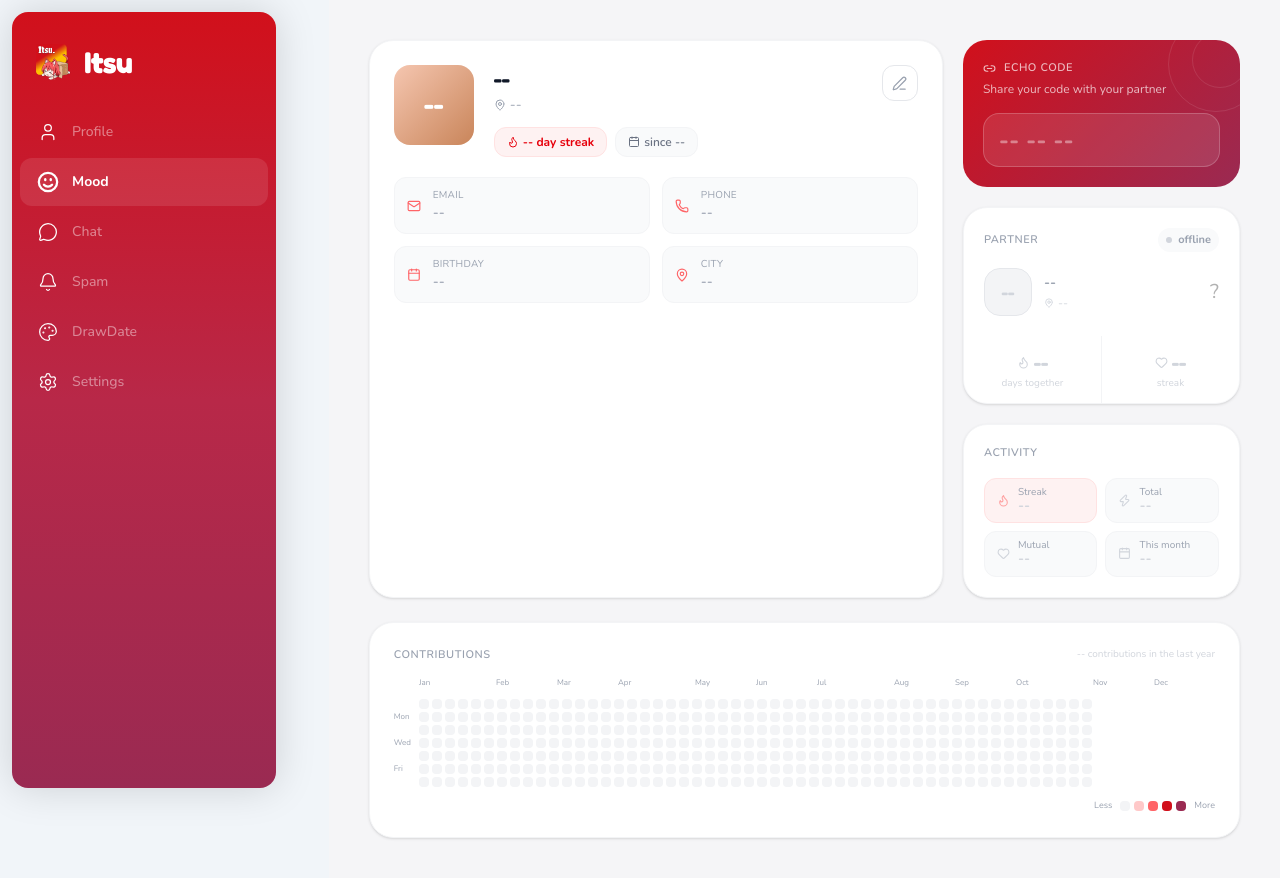
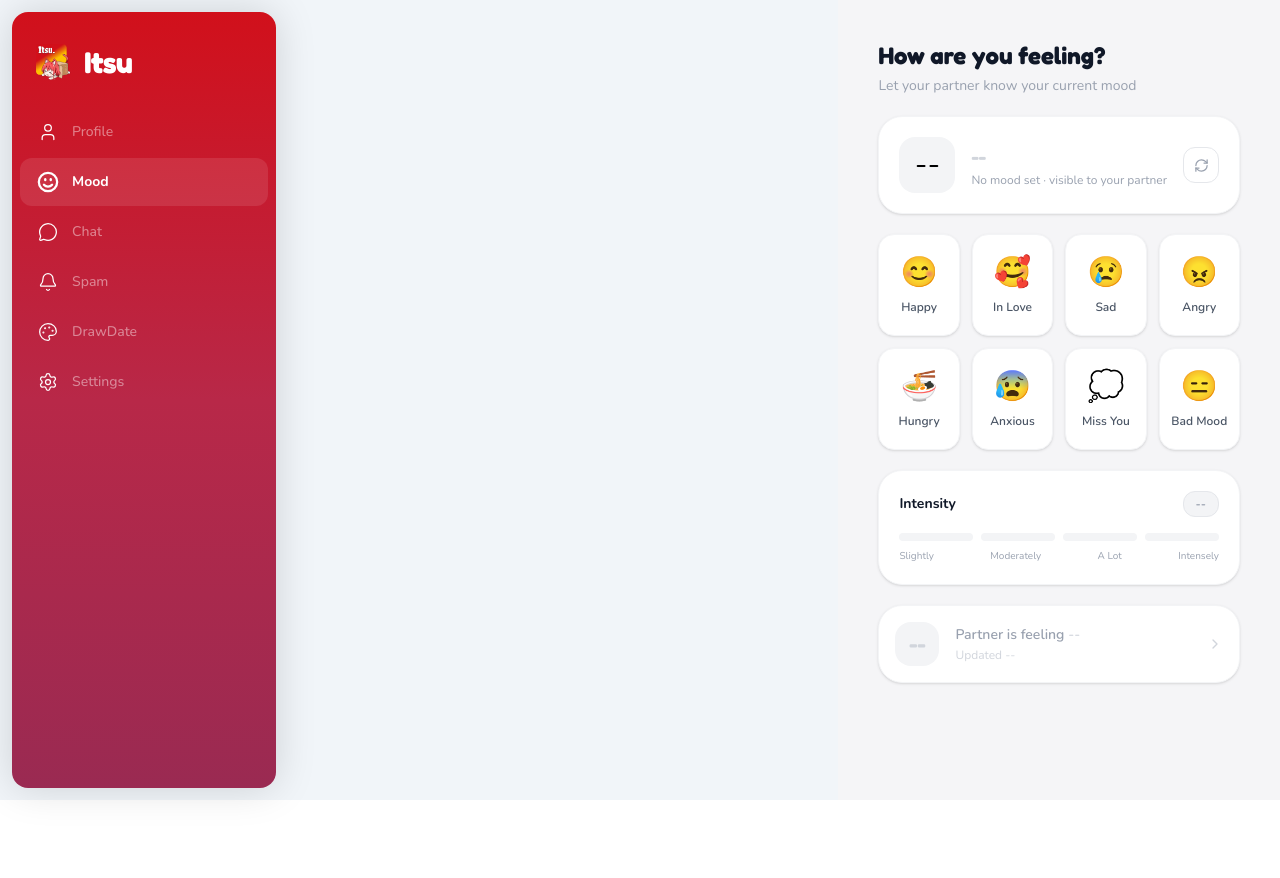
Before and after one commit to fatratra-png/itsu, a React (Vite) app in the folder frontend/: page / in a window 1280 px wide. Both pictures are taken after a click on the button "Mood". After the commit the page ends 800 px from the top, so only its background shows below. Built offline with nearby package versions, Linux system fonts and the light colour scheme.

Commit message:
feat(ui):mood tracker

```diff
--- a/frontend/src/App.tsx
+++ b/frontend/src/App.tsx
@@ -1,7 +1,7 @@
 import { useState } from "react";
 import Sidebar from "./components/layout/Sidebar";
 import ProfilePage from "./pages/ProfilePage";
-
+import MoodPage from "./pages/MoodPage";
 export default function App() {
   const [activeItem, setActiveItem] = useState("profile");
 
@@ -9,7 +9,8 @@ export default function App() {
     <div className="flex min-h-screen bg-[#f1f5f9]">
       <Sidebar activeItem={activeItem} onNavigate={setActiveItem} />
       <main className="flex-1 lg:ml-72" />
-      <ProfilePage />
+      {activeItem === "profile" && <ProfilePage />}
+      {activeItem === "mood" && <MoodPage />}
     </div>
   );
 }
--- /dev/null
+++ b/frontend/src/pages/MoodPage.tsx
@@ -0,0 +1,102 @@
+import { RefreshCw, ChevronRight } from "lucide-react";
+
+const MOODS = [
+  { emoji: "😊", label: "Happy" },
+  { emoji: "🥰", label: "In Love" },
+  { emoji: "😢", label: "Sad" },
+  { emoji: "😠", label: "Angry" },
+  { emoji: "🍜", label: "Hungry" },
+  { emoji: "😰", label: "Anxious" },
+  { emoji: "💭", label: "Miss You" },
+  { emoji: "😑", label: "Bad Mood" },
+];
+
+const INTENSITIES = ["Slightly", "Moderately", "A Lot", "Intensely"];
+
+export default function MoodPage() {
+  return (
+    <div className="min-h-screen bg-[#f5f5f7] font-nunito p-6 lg:p-10">
+      <div className="max-w-2xl mx-auto flex flex-col gap-5">
+        {/* Header */}
+        <div>
+          <h1 className="font-fredoka text-2xl font-bold text-gray-900">
+            How are you feeling?
+          </h1>
+          <p className="text-sm text-gray-400 mt-1">
+            Let your partner know your current mood
+          </p>
+        </div>
+
+        {/* Current mood card */}
+        <div className="bg-white rounded-3xl p-5 border border-gray-100 shadow-sm flex items-center gap-4">
+          <div className="w-14 h-14 rounded-2xl bg-gray-100 flex items-center justify-center text-3xl shrink-0">
+            --
+          </div>
+          <div className="flex-1 min-w-0">
+            <p className="font-fredoka font-bold text-lg text-gray-300">--</p>
+            <p className="text-xs text-gray-400 mt-0.5">
+              No mood set · visible to your partner
+            </p>
+          </div>
+          <button className="w-9 h-9 rounded-xl border border-gray-200 flex items-center justify-center text-gray-400 hover:border-red-200 hover:text-red-500 transition-colors shrink-0">
+            <RefreshCw size={15} />
+          </button>
+        </div>
+
+        {/* Mood grid */}
+        <div className="grid grid-cols-2 sm:grid-cols-4 gap-3">
+          {MOODS.map(({ emoji, label }) => (
+            <button
+              key={label}
+              className="bg-white rounded-2xl py-5 flex flex-col items-center gap-2 border border-gray-100 shadow-sm hover:border-red-200 hover:bg-red-50 transition-colors cursor-pointer"
+            >
+              <span className="text-3xl">{emoji}</span>
+              <span className="text-xs font-semibold text-gray-600">
+                {label}
+              </span>
+            </button>
+          ))}
+        </div>
+
+        {/* Intensity */}
+        <div className="bg-white rounded-3xl p-5 border border-gray-100 shadow-sm">
+          <div className="flex items-center justify-between mb-4">
+            <p className="text-sm font-bold text-gray-900">Intensity</p>
+            <span className="px-3 py-1 rounded-xl bg-gray-100 border border-gray-200 text-xs font-bold text-gray-400">
+              --
+            </span>
+          </div>
+          <div className="grid grid-cols-4 gap-2">
+            {INTENSITIES.map((level) => (
+              <button
+                key={level}
+                className="h-2 rounded-full bg-gray-100 hover:bg-red-300 transition-colors"
+              />
+            ))}
+          </div>
+          <div className="flex justify-between mt-2">
+            {INTENSITIES.map((level) => (
+              <span key={level} className="text-[10px] text-gray-400">
+                {level}
+              </span>
+            ))}
+          </div>
+        </div>
+
+        {/* Partner mood */}
+        <div className="bg-white rounded-3xl p-4 border border-gray-100 shadow-sm flex items-center gap-4">
+          <div className="w-11 h-11 rounded-2xl bg-gray-100 flex items-center justify-center text-xl shrink-0 text-gray-300 font-fredoka font-bold">
+            --
+          </div>
+          <div className="flex-1 min-w-0">
+            <p className="text-sm font-semibold text-gray-400">
+              Partner is feeling <span className="text-gray-300">--</span>
+            </p>
+            <p className="text-xs text-gray-300 mt-0.5">Updated --</p>
+          </div>
+          <ChevronRight size={16} className="text-gray-300 shrink-0" />
+        </div>
+      </div>
+    </div>
+  );
+}
--- a/frontend/src/pages/ProfilePage.tsx
+++ b/frontend/src/pages/ProfilePage.tsx
@@ -12,12 +12,29 @@ import {
 
 const WEEKS = 52;
 const DAYS = 7;
-const MONTHS = ["", "Jan", "Feb", "Mar", "Apr", "May", "Jun", "Jul", "Aug", "Sep", "Oct", "Nov", "Dec"];
+const MONTHS = [
+  "",
+  "Jan",
+  "Feb",
+  "Mar",
+  "Apr",
+  "May",
+  "Jun",
+  "Jul",
+  "Aug",
+  "Sep",
+  "Oct",
+  "Nov",
+  "Dec",
+];
 
 const monthLabels: { index: number; label: string }[] = [];
 for (let w = 0; w < WEEKS; w++) {
   const m = new Date(2026, 0, 1 + w * 7).getMonth() + 1;
-  if (!monthLabels.length || monthLabels[monthLabels.length - 1].label !== MONTHS[m]) {
+  if (
+    !monthLabels.length ||
+    monthLabels[monthLabels.length - 1].label !== MONTHS[m]
+  ) {
     monthLabels.push({ index: w, label: MONTHS[m] });
   }
 }
@@ -217,16 +234,20 @@ export default function ProfilePage() {
           <p className="text-[11px] font-semibold text-gray-400 uppercase tracking-wider">
             Contributions
           </p>
-          <span className="text-[10px] text-gray-300">-- contributions in the last year</span>
+          <span className="text-[10px] text-gray-300">
+            -- contributions in the last year
+          </span>
         </div>
 
         <div className="overflow-x-auto">
           <div className="inline-flex gap-1">
             {/* day labels */}
-            <div className="flex flex-col gap-[3px] pt-5 mr-1">
+            <div className="flex flex-col gap-0.75 pt-5 mr-1">
               {DAY_LABELS.map((l, i) => (
-                <div key={i} className="h-[10px] flex items-center">
-                  <span className="text-[8px] text-gray-400 leading-none">{l}</span>
+                <div key={i} className="h-2.5 flex items-center">
+                  <span className="text-[8px] text-gray-400 leading-none">
+                    {l}
+                  </span>
                 </div>
               ))}
             </div>
@@ -235,7 +256,10 @@ export default function ProfilePage() {
               {/* month labels */}
               <div className="flex mb-1 h-4">
                 {monthLabels.map((m, i) => {
-                  const nextIndex = i < monthLabels.length - 1 ? monthLabels[i + 1].index : WEEKS;
+                  const nextIndex =
+                    i < monthLabels.length - 1
+                      ? monthLabels[i + 1].index
+                      : WEEKS;
                   const span = nextIndex - m.index;
                   return (
                     <div
```
